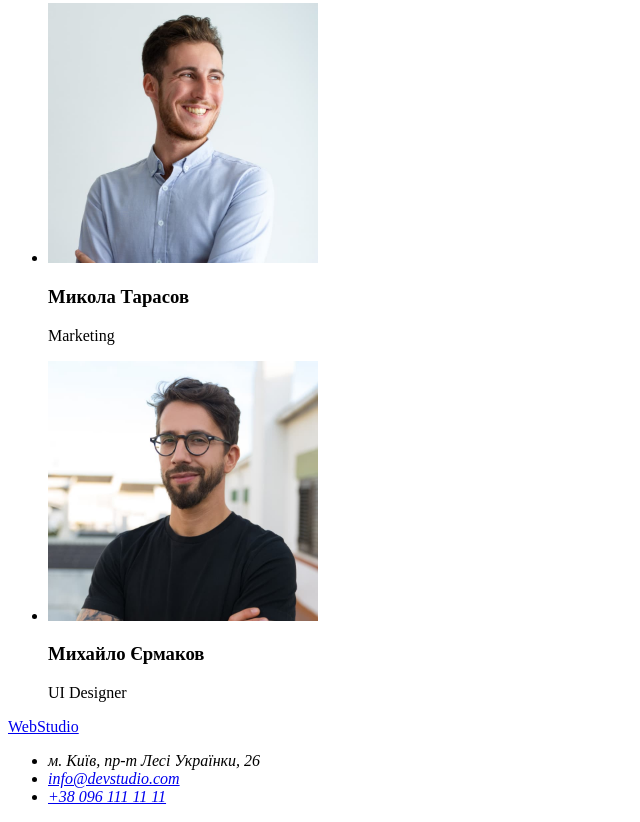
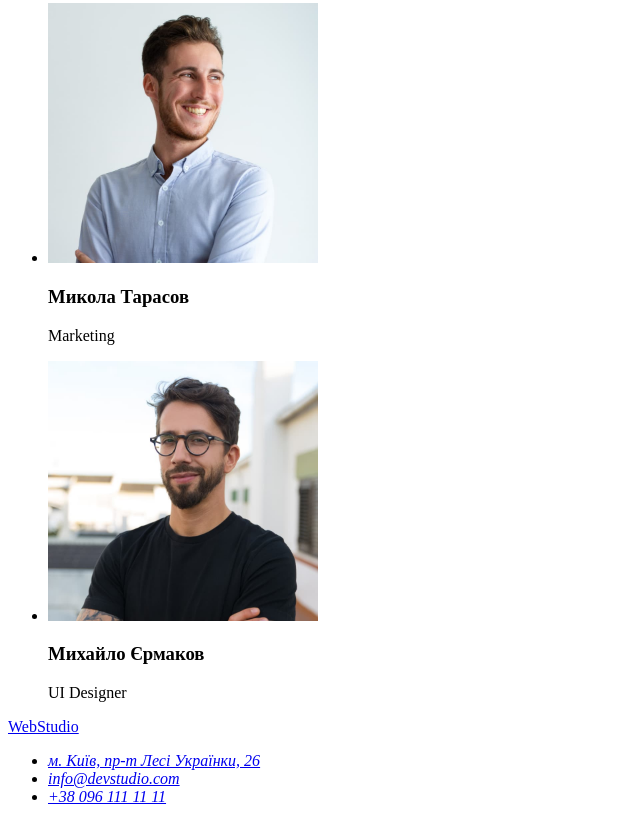
Before and after one commit to Grozmaster/goit-markup-hw-01, a plain HTML site: page index.html in a window 1280 px wide. Shown: the part 2285-3107 px from the top of the page, without its empty margins (0-640 px from the left). Drawn offline with Linux system fonts and the light colour scheme.

Commit message:
google map add

```diff
--- a/index.html
+++ b/index.html
@@ -94,7 +94,7 @@
         <a href="/">WebStudio</a>
         <address>
             <ul>
-                <li>м. Київ, пр-т Лесі Українки, 26</li>
+                <li><a href="https://goo.gl/maps/CPtrU1FHBa2aNyZL9" target="_blank" rel="noopener noreferrer nofollow">м. Київ, пр-т Лесі Українки, 26</a></li>
                 <li><a href="mailto:info@devstudio.com">info@devstudio.com</a></li>
                 <li><a href="tel:+380961111111">+38 096 111 11 11</a></li>
             </ul>
```
